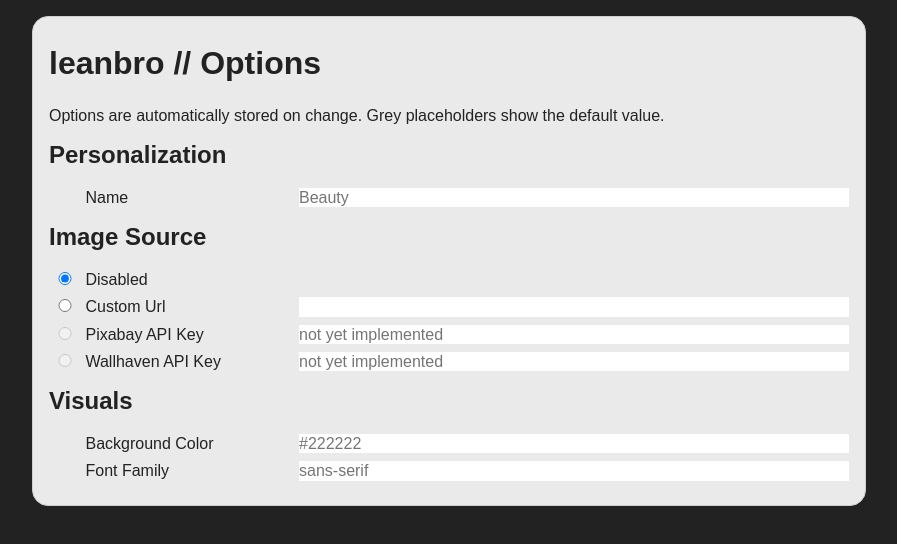
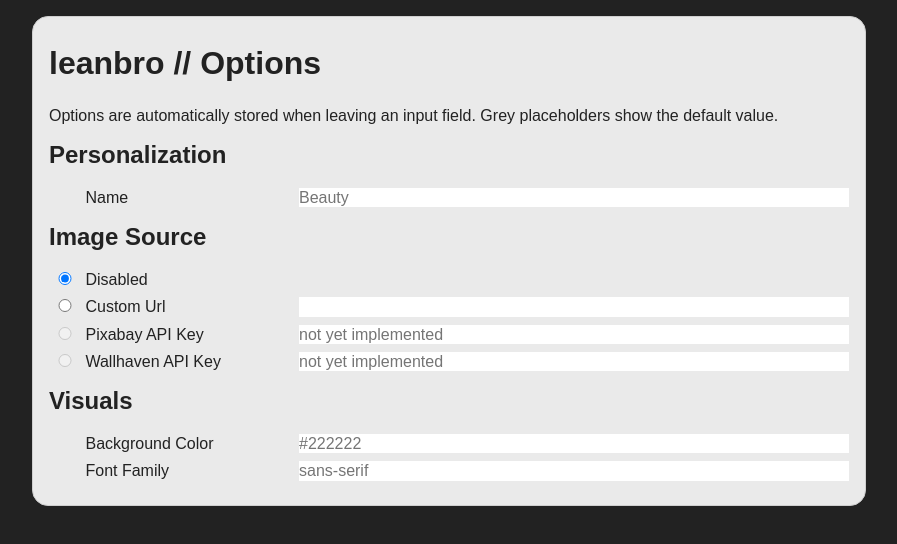
Before and after one commit to chronicc/leanbro, a browser extension: page src/html/options.html in a window 1280 px wide. Shown: the whole page, without its empty margins (192-1089 px from the left). Drawn offline with Linux system fonts and the light colour scheme.

Commit message:
Update description on options page to reflect new commit behavior

```diff
--- a/src/html/options.html
+++ b/src/html/options.html
@@ -64,7 +64,7 @@
 <body>
     <div id="options">
         <h1>leanbro // Options</h1>
-        <p>Options are automatically stored on change. Grey placeholders show the default value.</p>
+        <p>Options are automatically stored when leaving an input field. Grey placeholders show the default value.</p>
         <h2>Personalization</h2>
         <form>
             <div class="option">
```
